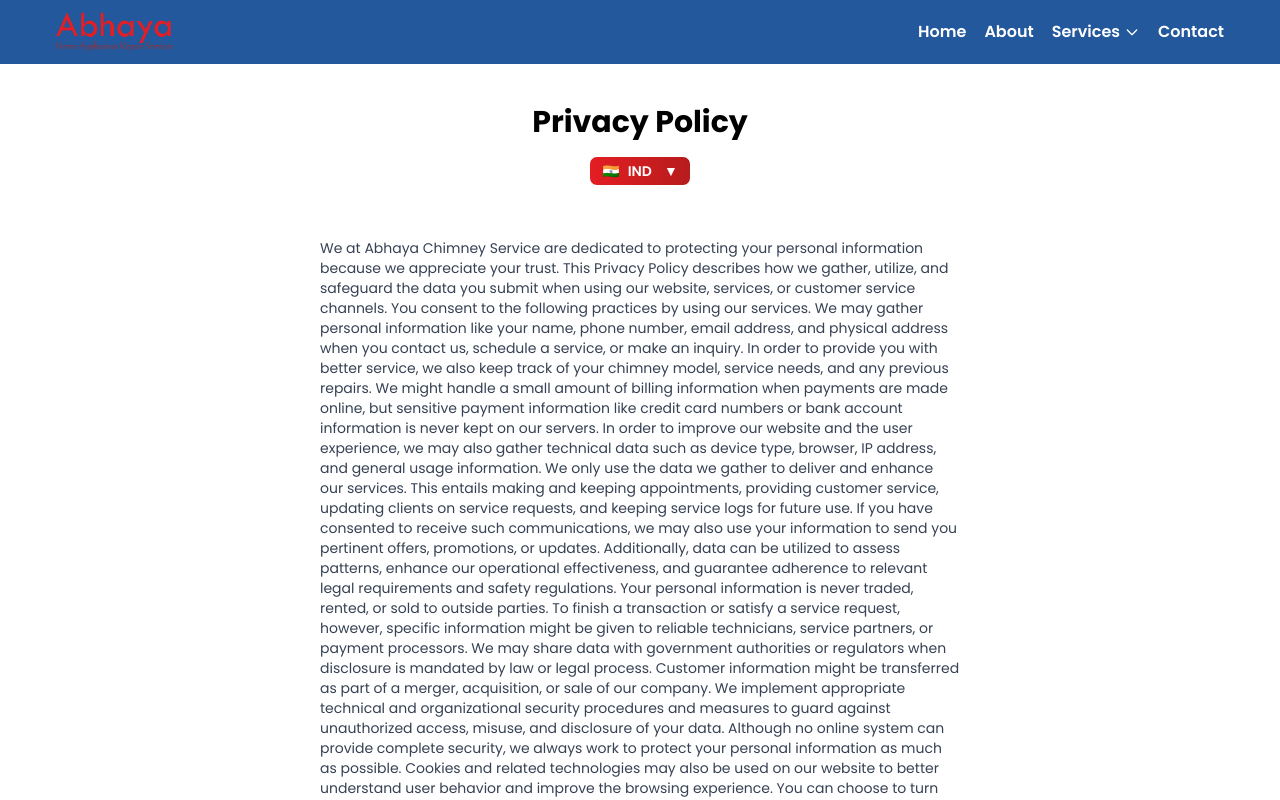
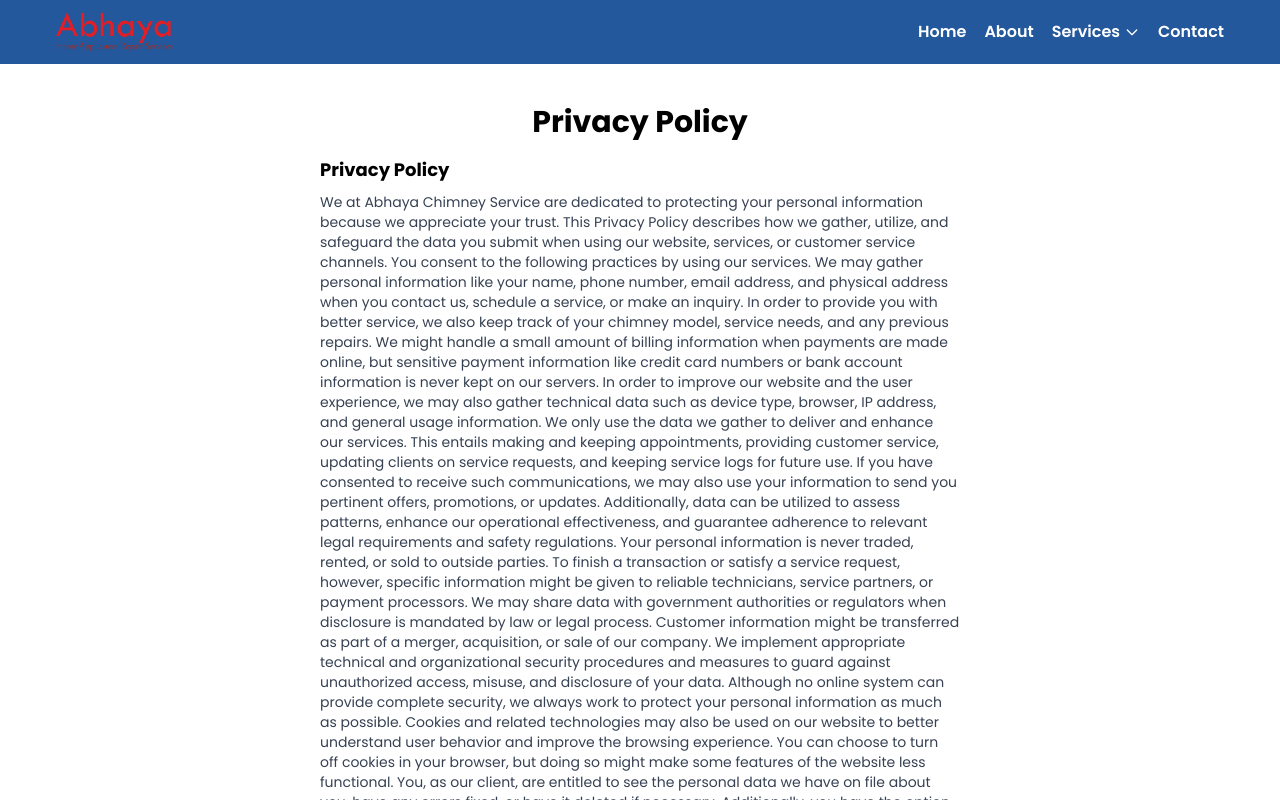
Before and after one commit to mohitkmr778/abhaya-chimney-website, a Next.js app: page /privacy-policy in a window 1280 px wide. Shown: the top 800 px of the page. Built offline with nearby package versions, Linux system fonts and the light colour scheme.

Commit message:
Update Privacy Policy Page

```diff
--- a/app/privacy-policy/page.js
+++ b/app/privacy-policy/page.js
@@ -7,15 +7,7 @@ export default function PrivacyPolicy() {
                 <h1 className="text-black text-2xl md:text-3xl font-bold text-center mb-4">
                   Privacy Policy
                 </h1>
-                <div className="flex justify-center mb-4">
-                    <button className="border rounded px-3 py-1 flex items-center gap-2 text-sm font-semibold">
-                        <span role="img" aria-label="flag">
-                            🇮🇳
-                        </span>{" "}
-                        IND <span className="ml-1">▼</span>
-                    </button>
-                </div>
-                <h2 className="text-lg font-semibold mb-2">
+                <h2 className="text-black text-lg font-semibold mb-2">
                     Privacy Policy
                 </h2>
                 <p className="mb-4 text-sm text-gray-700">
```
